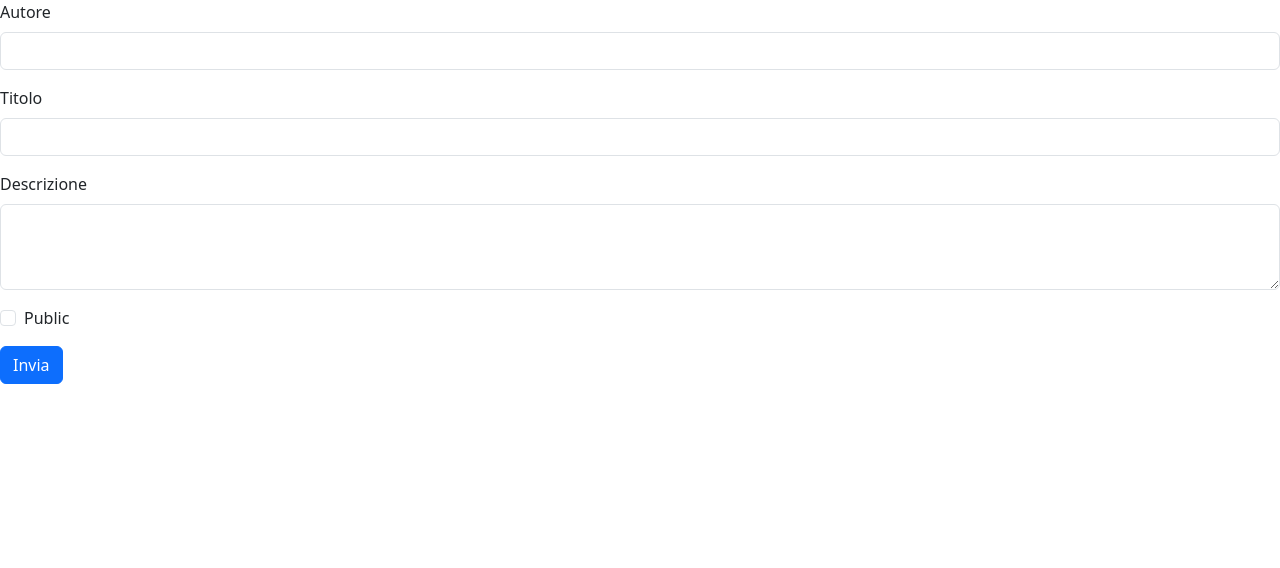
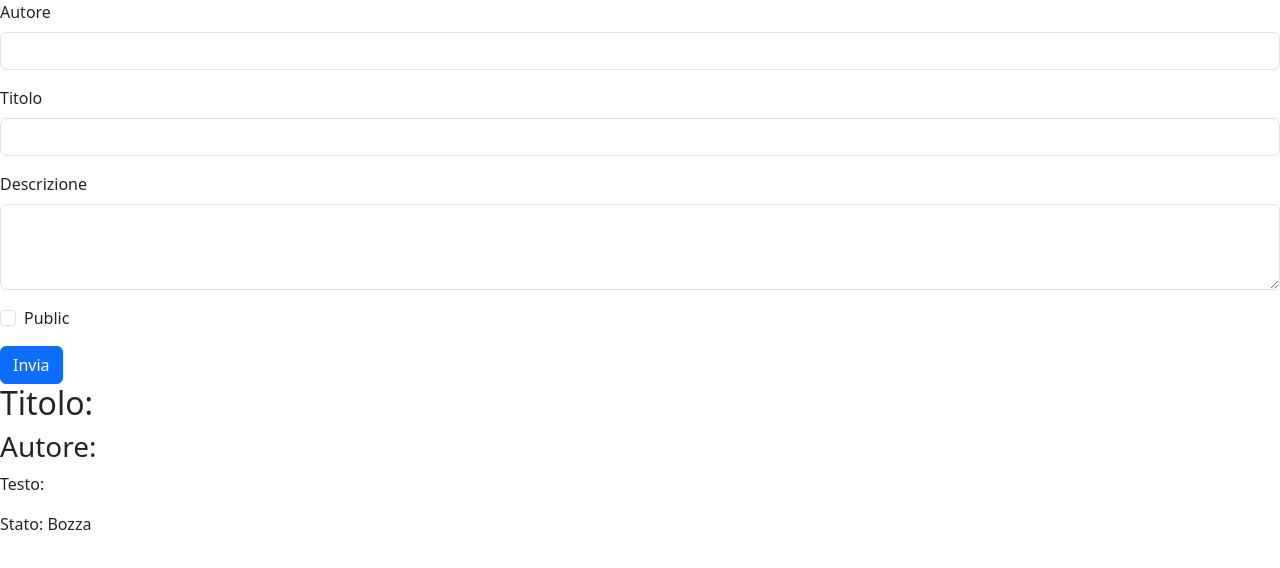
Before and after one commit to alex-guzman93/react-post-form, a React (Vite) app: page / in a window 1280 px wide. Shown: the top 568 px of the page. Built offline with nearby package versions, Linux system fonts and the light colour scheme.

Commit message:
Add componente di anteprima del post

```diff
--- a/src/components/PagePostForm.jsx
+++ b/src/components/PagePostForm.jsx
@@ -1,4 +1,5 @@
 import { useState } from "react";
+import PostPreview from "./PostPreview";
 
 
 function PagePostForm() {
@@ -26,13 +27,14 @@ function PagePostForm() {
 
   const handleSubmit = (e) => {
     e.preventDefault()
-    console.log("vediamo", post);
+    console.log("vemos", post);
 
   }
 
 
   return (
-//Intercettiamo l'invio del form evitando il comportamento di default del browser
+    <>
+      {/* Intercettiamo l'invio del form evitando il comportamento di default del browser */}
       <form onSubmit={handleSubmit}>
         <div className="mb-3">
           {/* Form controllato: i valori degli input riflettono lo stato React */}
@@ -56,8 +58,9 @@ function PagePostForm() {
 
 
       </form>
-
-
+      {/* Anteprima del post compilato */}
+      <PostPreview post={post} />
+    </>
   )
 }
 
--- /dev/null
+++ b/src/components/PostPreview.jsx
@@ -0,0 +1,17 @@
+//Componente di presentazione che mostra l'anteprima del post
+function PostPreview({post}) {
+
+
+  return (
+    <>
+    {/* Visualizzazione anteprima del post */}
+      <h2>Titolo: {post.title}</h2>
+      <h3>Autore: {post.author}</h3>
+      <p>Testo: {post.body}</p>
+      <span>Stato: {post.public ? "Pubblico" : "Bozza"}</span>
+
+    </>
+  )
+}
+
+export default PostPreview
```
Lines whose indentation alone changed are shown as unchanged.
